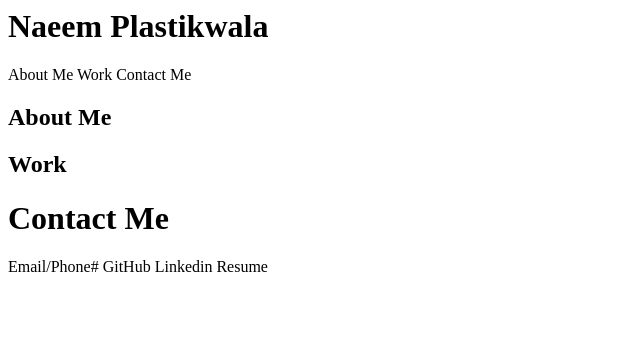
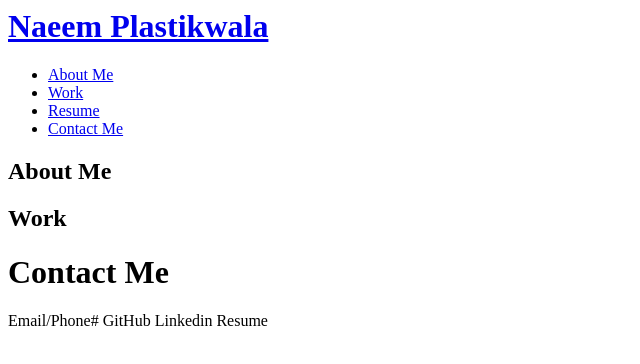
Before and after one commit to naeemishere/my-page, a plain HTML site: page index.html in a window 1280 px wide. Shown: the whole page, without its empty margins (0-640 px from the left). Drawn offline with Linux system fonts and the light colour scheme.

Commit message:
added nav to html

```diff
--- a/index.html
+++ b/index.html
@@ -9,8 +9,28 @@
 
     <!--Header/ Navigation Section-->
 <header>
-    <h1>Naeem Plastikwala</h1>
-    About Me  Work  Contact Me
+<h1>
+        <a href="/">Naeem Plastikwala</a>
+</h1>
+<nav>
+    <!-- Unordered list element -->
+<ul>
+    <!-- List item element-->
+    <li>
+      <!-- Anchor element -->
+      <a href="#about-me">About Me</a>
+    </li>
+    <li>
+      <a href="#work">Work</a>
+    </li>
+    <li>
+      <a href="#resume">Resume</a>
+    </li>
+    <li>
+      <a href="#contact-me">Contact Me</a>
+    </li>
+  </ul>
+</nav>
 </header>
 <!--About Me Section-->
 <section>
```
